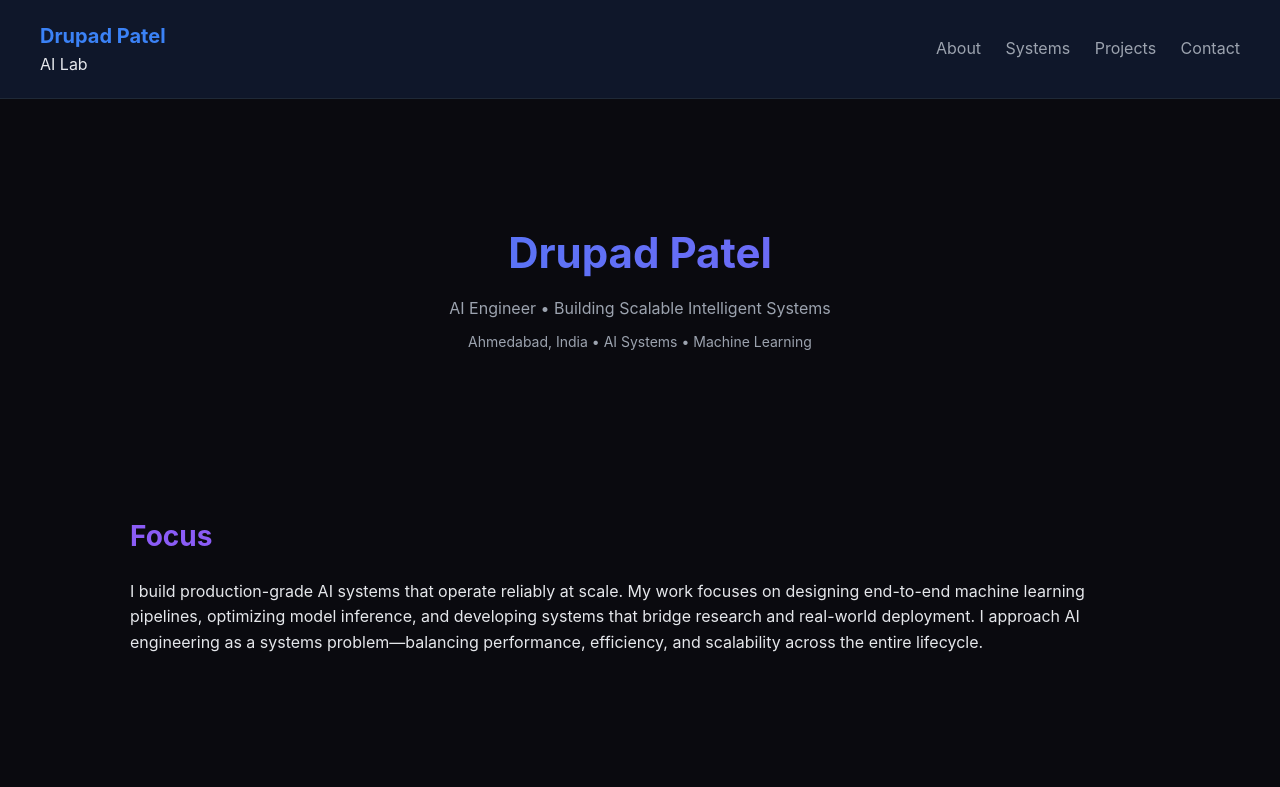
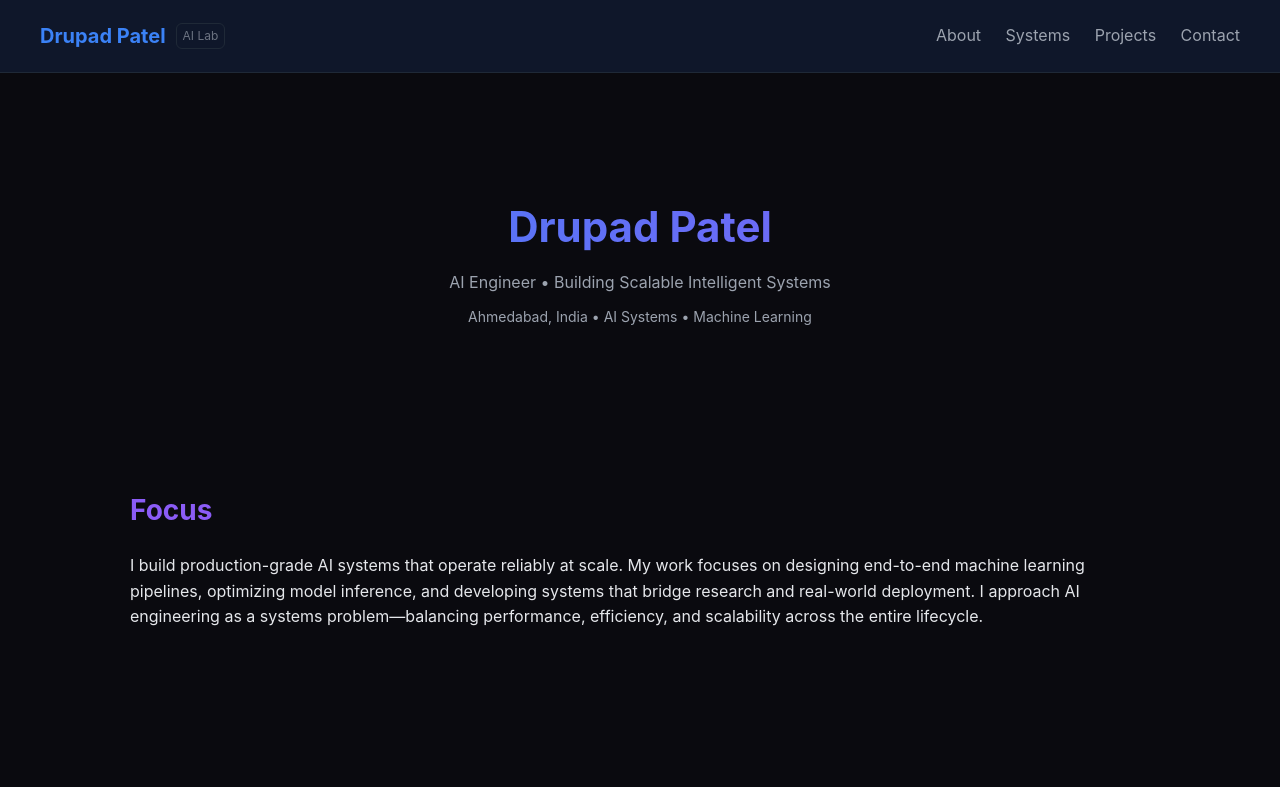
Before and after one commit to PATEL-DRUPAD/drupad-ai-lab, a plain HTML site: page index.html in a window 1280 px wide. Shown: the top 787 px of the page. Drawn offline with nearby package versions, Linux system fonts and the light colour scheme.

Commit message:
Add brand styles for layout and typography

```diff
--- a/styles.css
+++ b/styles.css
@@ -139,3 +139,22 @@ footer {
   color: #6b7280;
   font-size: 14px;
 }
+
+.brand {
+  display: flex;
+  align-items: center;
+  gap: 10px;
+}
+
+.brand h1 {
+  font-size: 20px;
+  color: #3b82f6;
+}
+
+.brand span {
+  font-size: 12px;
+  color: #6b7280;
+  border: 1px solid #1f2937;
+  padding: 2px 6px;
+  border-radius: 6px;
+}
```
